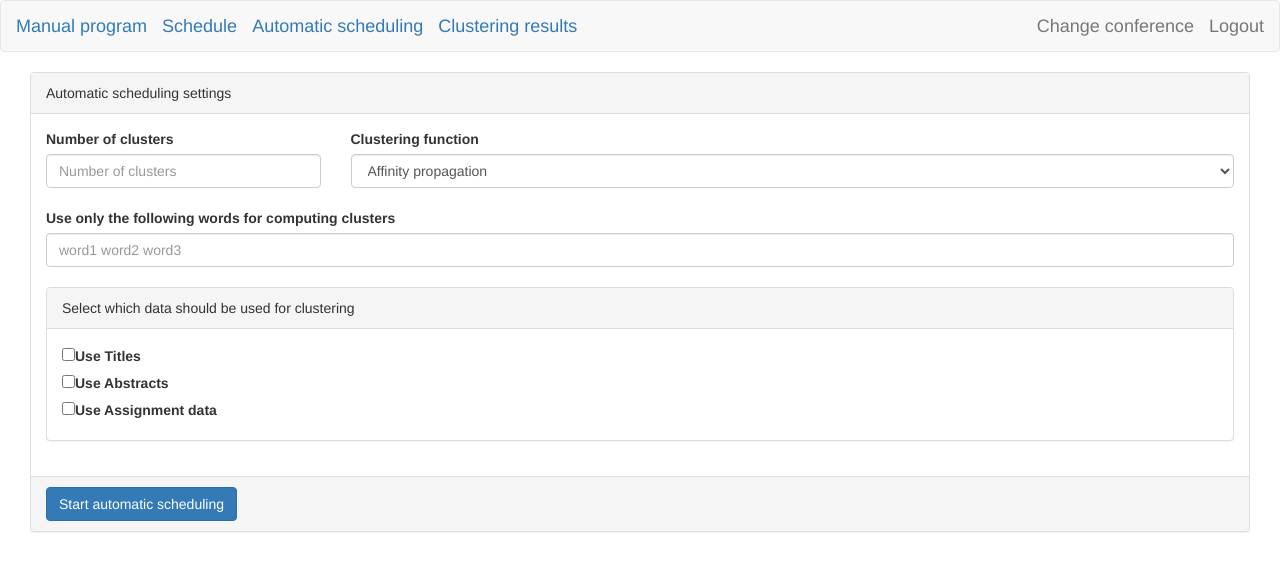
After one commit to TadejSk/conference-scheduler, a Django app: template templates/app/clustering_settings.html in a window 1280 px wide. The commit adds this page. Shown: the top 571 px of the page. Run offline with Django 3.2, Linux system fonts and the light colour scheme; the template is opened without the code that fills it, so the values that code supplies are empty; parts of the project's set-up code (start-up, migrations or seed data) failed here and were passed over; some libraries are stand-ins or nearby versions.

Commit message:
Added a basic clustering options page
The page currently allows users to set the number of clusters, select the
clustering method and select which data they want to include. In the
future it would be best, if it also allowed users to manually specify
weighting of different options.

```diff
--- a/app/urls.py
+++ b/app/urls.py
@@ -22,6 +22,7 @@ urlpatterns = [
     url(r'^papers/remove_from_schedule/', views.remove_paper_from_schedule, name='remove_paper_from_schedule'),
     url(r'^papers/change_lock/', views.lock_paper, name='lock_paper'),
     url(r'^clustering/basic/', views.basic_clustering, name='basic_clustering'),
+    url(r'^clustering/settings/', views.clustering_settings, name='clustering_settings'),
     url(r'^clustering/results/all', views.clustering_results, name='clustering_results_all'),
     url(r'^clustering/results/assigned', views.clustering_results_assigned, name='clustering_results_assigned'),
     url(r'^conference/list/', views.conference_list, name='conference_list'),
--- a/templates/app/base.html
+++ b/templates/app/base.html
@@ -27,7 +27,7 @@
                 </a>
             </div>
             <div class="navbar-brand">
-                <a href="/app/clustering/basic" >
+                <a href="{% url 'app:clustering_settings' %}" >
                     Automatic scheduling
                 </a>
             </div>
--- /dev/null
+++ b/templates/app/clustering_settings.html
@@ -0,0 +1,84 @@
+{% extends "app/base.html" %}
+{% load filters %}
+{% block content %}
+    <div class="container-fluid">
+        <div class="row-fluid">
+            <div class="col-md-12">
+                <div class="panel panel-default">
+                    <div class="panel-heading">
+                        Automatic scheduling settings
+                    </div>
+                    <form method="post" action="{% url 'app:basic_clustering' %}">
+                        {% csrf_token %}
+                        <div class="panel-body">
+                            <div class="row">
+                                <div class="col-xs-3">
+                                    <label for="num_clusters">Number of clusters</label>
+                                    <input type="text" id="num_clusters" name="num_clusters" class="form-control"
+                                           placeholder="Number of clusters" />
+                                </div>
+                                <div class="col-xs-9">
+                                    <label for="method">Clustering function</label>
+                                    <select id="method" name="method" class="form-control"
+                                           placeholder="">
+                                        <option value="aff">Affinity propagation</option>
+                                        <option value="dbs">DBSCAN</option>
+                                        <option value="hie">Hierarchical clustering</option>
+                                        <option value="kme">K-Means</option>
+                                        <option value="msh">Mean-shift</option>
+                                        <option value="kmm">Mini batch K-Means</option>
+                                    </select>
+                                </div>
+                            </div>
+                            <br/>
+                            <div class="row">
+                                <div class="col-xs-12">
+                                    <label for="keywords">Use only the following words for computing clusters</label>
+                                    <input type="text" id="keywords" name="keywords" class="form-control"
+                                           placeholder="word1 word2 word3" />
+                                </div>
+                            </div>
+                            <br/>
+                            <div class="panel panel-default">
+                                <div class="panel-heading">Select which data should be used for clustering</div>
+                                <div class="panel-body">
+                                    <div class="row">
+                                        <div class="col-xs-12">
+                                            <div class="input-group">
+                                                <input value="1" id="usetitles" name="usetitles" type="checkbox" class="form-inline"/>
+                                                <label for="usetitles"> Use Titles</label>
+                                            </div>
+                                        </div>
+                                    </div>
+                                    <div class="row">
+                                        <div class="col-xs-12">
+                                            <div class="input-group">
+                                                <input id="useabstracts" name="useabstracts" type="checkbox" class="form-inline"/>
+                                                <label for="useabstracts"> Use Abstracts</label>
+                                            </div>
+                                        </div>
+                                    </div>
+                                    <div class="row">
+                                        <div class="col-xs-12">
+                                            <div class="input-group">
+                                                <input id="assign" name="assign" type="checkbox" class="form-inline"
+                                                        {% if has_assignment_data == False %}
+                                                            disabled
+                                                        {% endif %}
+                                                />
+                                                <label for="assign"> Use Assignment data</label>
+                                            </div>
+                                        </div>
+                                    </div>
+                                </div>
+                            </div>
+                        </div>
+                        <div class="panel-footer">
+                            <button type="submit" class="btn btn-primary">Start automatic scheduling</button>
+                        </div>
+                    </form>
+                </div>
+            </div>
+        </div>
+    </div>
+{% endblock content %}
```
Also changed, not shown: app/classes/clusterer.py (+78 -26 lines), app/views/views_clustering.py (+45 -3 lines).
